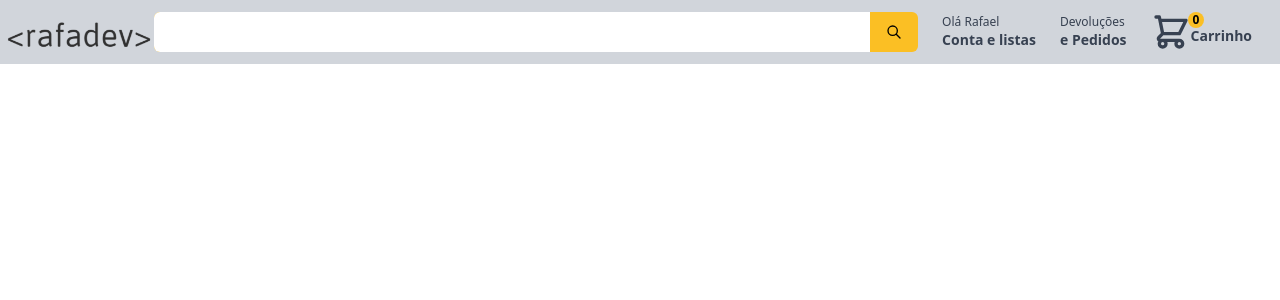
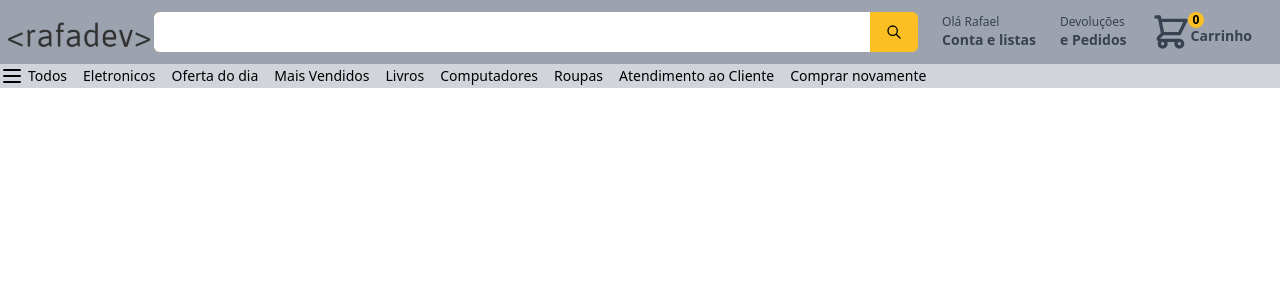
Before and after one commit to rafadona/ecommerce, a Next.js app: page / in a window 1280 px wide. Shown: the top 300 px of the page. Built offline with nearby package versions, Linux system fonts and the light colour scheme.

Commit message:
tamanho segundo menu

```diff
--- a/src/components/Header.js
+++ b/src/components/Header.js
@@ -6,7 +6,7 @@ function Header() {
     return (
         <header>
 
-            <div className="flex items-center bg-gray-300 p-1 flex-grow py-2" >
+            <div className="flex items-center bg-gray-400 p-1 flex-grow py-2" >
                 <div className="mt-2 flex items-center flex-grow sm:flex-grow-0">
                     <Image src={logo} width={150} height={40} objectFit="contain" className="cursor-pointer" />
                 </div>
@@ -36,8 +36,19 @@ function Header() {
 
 
 
-            <div>
-
+            <div className="flex items-center space-x-4 bg-gray-300 text-sm">
+                <p className="link flex items-center">
+                    <MenuIcon className="h-6 mr-1" />
+                    Todos
+                </p>
+                <p className="link">Eletronicos</p>
+                <p className="link">Oferta do dia</p>
+                <p className="link">Mais Vendidos</p>
+                <p className="link hidden sm:inline-flex">Livros</p>
+                <p className="link hidden sm:inline-flex">Computadores</p>
+                <p className="link hidden sm:inline-flex">Roupas</p>
+                <p className="link hidden md:inline-flex">Atendimento ao Cliente</p>
+                <p className="link hidden lg:inline-flex">Comprar novamente</p>
             </div>
 
         </header>
```
